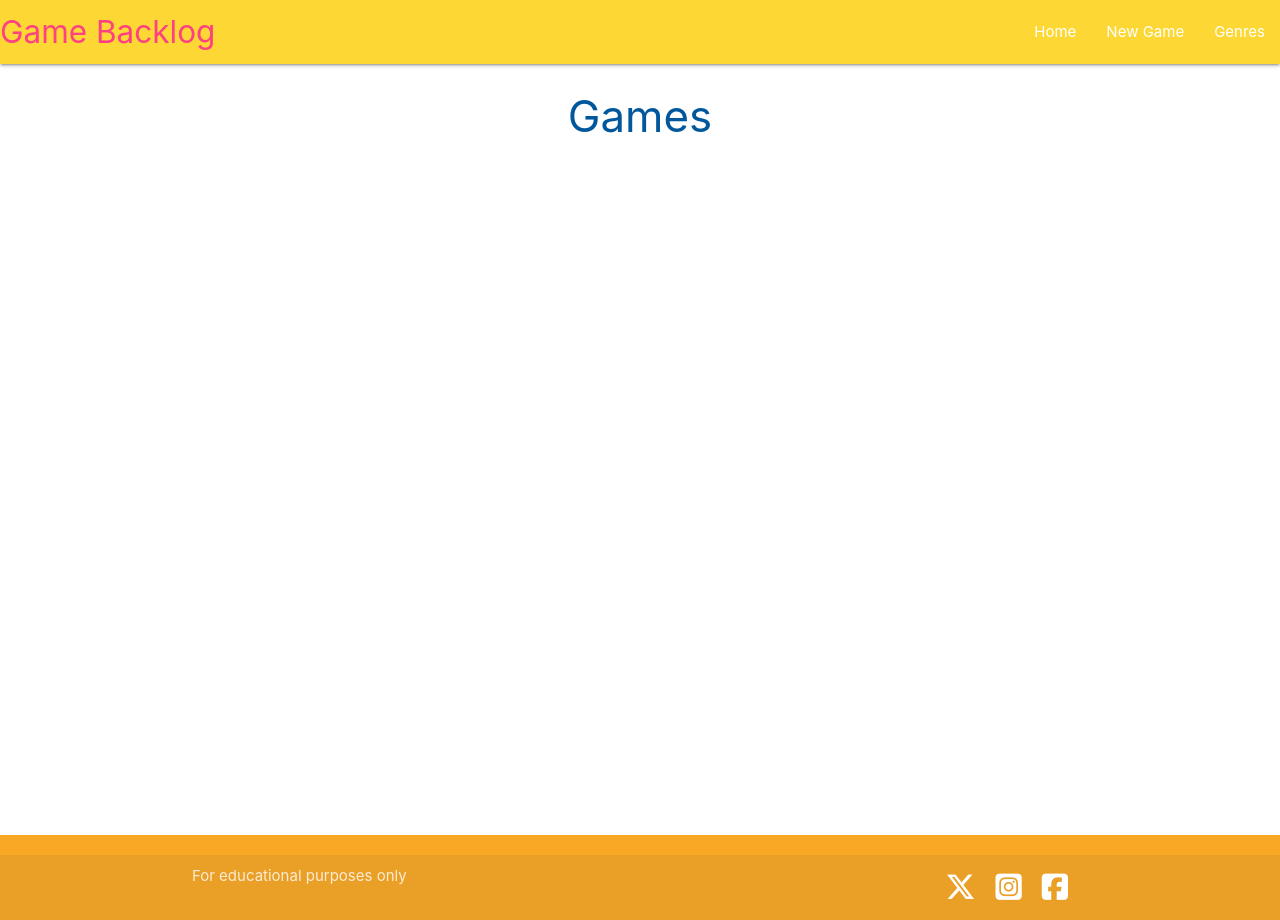
After one commit to Travyssm/game-backlog-p, a Flask app: template gamebacklog/templates/games.html in a window 1280 px wide. The commit adds this page. Run offline with Flask 3, Linux system fonts and the light colour scheme; the template is opened without the code that fills it, so the values that code supplies are empty; some libraries are stand-ins or nearby versions.

Commit message:
created games.html

```diff
--- a/gamebacklog/routes.py
+++ b/gamebacklog/routes.py
@@ -4,4 +4,4 @@ from gamebacklog.models import Genre, Game
 
 @app.route("/")
 def home():
-    return render_template("base.html")
+    return render_template("games.html")
--- a/gamebacklog/templates/base.html
+++ b/gamebacklog/templates/base.html
@@ -4,7 +4,7 @@
     <meta charset="UTF-8">
     <meta name="viewport" content="width=device-width, initial-scale=1.0">
     <link rel="stylesheet" href="https://cdnjs.cloudflare.com/ajax/libs/font-awesome/6.6.0/css/all.min.css" integrity="sha512-Kc323vGBEqzTmouAECnVceyQqyqdsSiqLQISBL29aUW4U/M7pSPA/gEUZQqv1cwx4OnYxTxve5UMg5GT6L4JJg==" crossorigin="anonymous" referrerpolicy="no-referrer" />
-    <link rel="stylesheet" href="https://cdnjs.cloudflare.com/ajax/libs/materialize/1.0.0/css/materialize.min.css">
+    <link rel="stylesheet" href="https://cdnjs.cloudflare.com/ajax/libs/materialize/1.0.0/css/materialize.min.css" type="text/css">
     <link rel="stylesheet" href="{{ url_for('static', filename='css/style.css') }}" type="text/css">
     <title>Game Backlog</title>
 </head>
@@ -16,7 +16,7 @@
               <a href="" class="brand-logo pink-text text-accent-2">Game Backlog</a>
               <a href="#" data-target="mobile-demo" class="sidenav-trigger"><i class="fas fa-bars"></i></a>
               <ul class="right hide-on-med-and-down">
-                <li><a href="">Home</a></li>
+                <li><a href="{{ url_for('home') }}">Home</a></li>
                 <li><a href="">New Game</a></li>
                 <li><a href="">Genres</a></li>
               </ul>
@@ -25,7 +25,7 @@
 
           <!-- mobile sidenav -->
           <ul class="sidenav" id="mobile-demo">
-            <li><a href="">Home</a></li>
+            <li><a href="{{ url_for('home') }}">Home</a></li>
             <li><a href="">New Game</a></li>
             <li><a href="">Genres</a></li>
           </ul>
--- /dev/null
+++ b/gamebacklog/templates/games.html
@@ -0,0 +1,7 @@
+{% extends "base.html" %}
+{% block content %}
+
+<h3 class="light-blue-text text-darken-4 center-align">Games</h3>
+
+
+{% endblock %}
```
